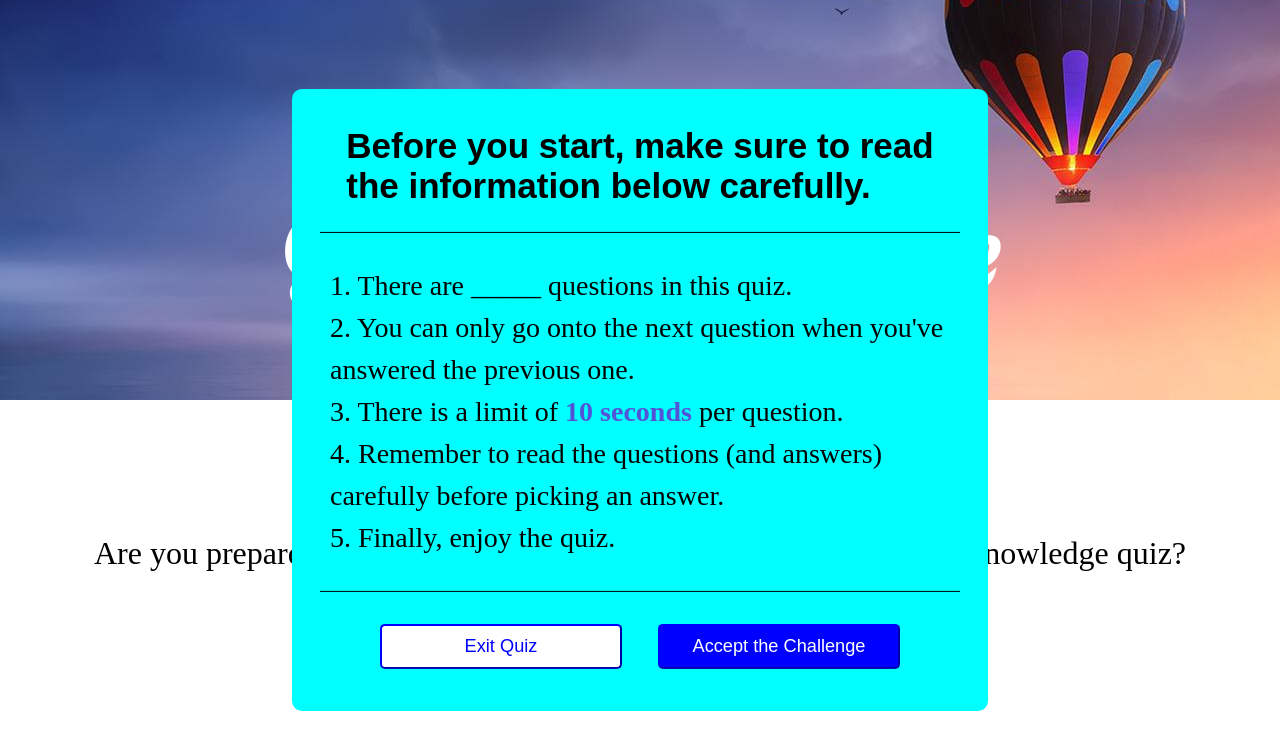
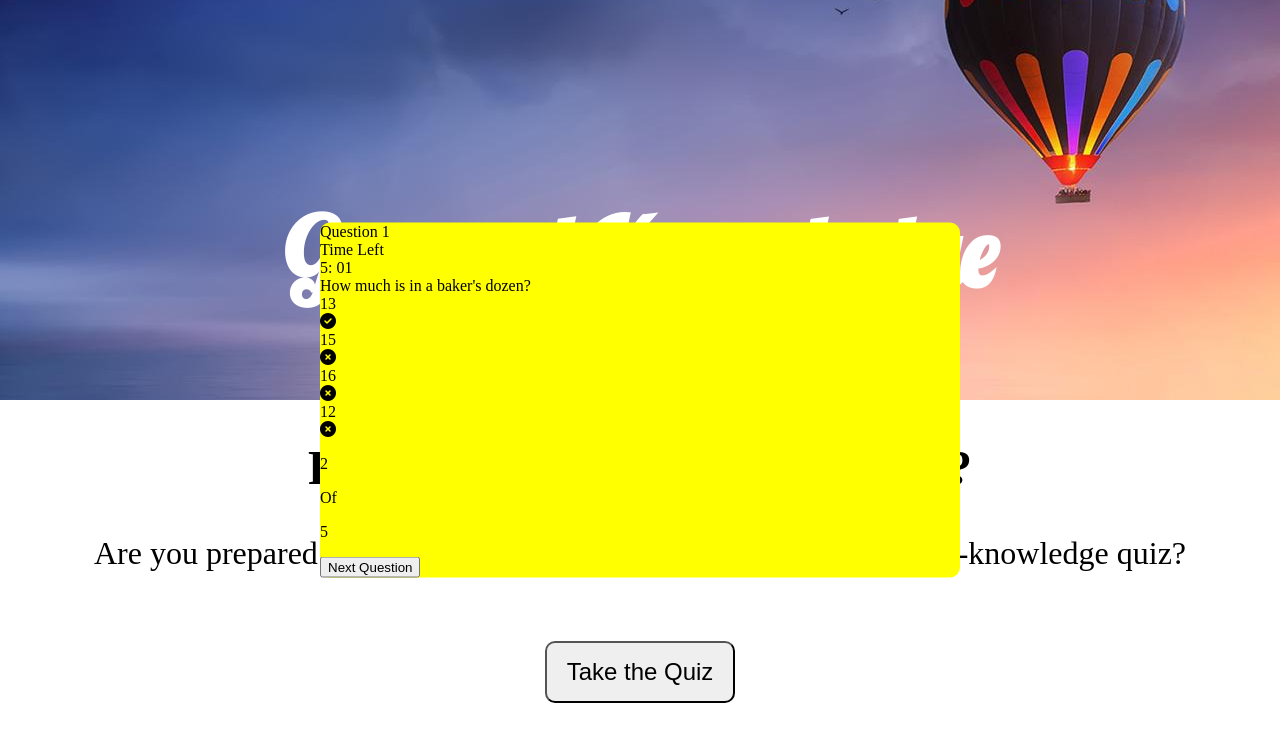
Before and after one commit to CW1224/Test-your-knowledge, a plain HTML site: page index.html in a window 1280 px wide. Drawn offline with Linux system fonts and the light colour scheme.

Commit message:
Adding in the questions and answers that will make up the quiz

```diff
--- a/assets/css/style.css
+++ b/assets/css/style.css
@@ -46,14 +46,19 @@ h1 {
     background-color:rgb(0, 204, 255);
 }
 
-/*Styling the quiz page*/
+/*Styling the box in the middle of the page. This should not change position as you move through the questions.*/
 
-/*Styling the information section on the quiz page.*/
-#information {
+#information, #quiz{
     position:absolute;
     top:50%;
     left:50%;
     transform: translate(-50%,-50%);
+}
+
+/*Styling the information section.*/
+
+#information {
+    display: none;
     font-size: 1.75em;
     padding:1em;
     background-color: aqua;
@@ -61,7 +66,7 @@ h1 {
     width:50%;
 }
 
-#title {
+.title {
     font-size:1.25em;
     border-bottom: 1px solid black;
     padding:0.25em 0.75em 0.75em 0.75em;
@@ -128,3 +133,11 @@ h1 {
     border-color: black;
     color: black;
 }
+
+/*Styling the quiz box, this includes both the questions and the answers.*/
+
+#quiz {
+    background-color: yellow;
+    width:50%;
+    border-radius:10px;
+}
--- a/index.html
+++ b/index.html
@@ -6,6 +6,7 @@
     <meta name="viewport" content="width=device-width, initial-scale=1.0">
     <meta name="description" content="Try your hand at this pool of brain-melting questions!">
     <meta name="keyword" content="quiz brain knowledge fun unique">
+    <script src="https://kit.fontawesome.com/b1d3dda326.js" crossorigin="anonymous"></script>
     <link rel="stylesheet" href="assets/css/style.css">
 
     <title>Brain Melting Questions That No One Can Get 100% In</title>
@@ -28,7 +29,7 @@
             </div>
         </section>
     <section id="information">
-        <div id="title">Before you start, make sure to read the information below carefully.</div>
+        <div class="title">Before you start, make sure to read the information below carefully.</div>
         <br>
         <!--I'll decide on the time and number of questions later on in the project when I've finished the Javascript part.
         This list will give the user an idea on what they should do during the quiz and the things they should look out for.-->
@@ -47,6 +48,42 @@
             </div>
         </div>
     </section>
-    <!--Section for questions and answers.-->
+    <!--Section for questions and answers. This is the heading. This section was influenced by a youtube video.-->
+    <section id="quiz">
+        <div class="ques-num">Question 1</div>
+        <div class="timer">
+            <div class="timer-text">Time Left</div>
+            <div id="count-down">10:00</div>
+        </div>
+        <div>
+            <div class="question-and-text">
+                <span>How much is in a baker's dozen?</span>
+            </div>
+            <div class="option-list">
+                <div class="option">
+                    <span>13</span>
+                    <div class="icon-tick"><i class="fa-solid fa-circle-check"></i></div>
+                </div>
+                <div class="option">
+                    <span>15</span>
+                    <div class="icon-cross"><i class="fa-solid fa-circle-xmark"></i></div>
+                </div>
+                <div class="option">
+                    <span>16</span>
+                    <div class="icon-cross"><i class="fa-solid fa-circle-xmark"></i></div>
+                </div>
+                <div class="option">
+                    <span>12</span>
+                    <div class="icon-cross"><i class="fa-solid fa-circle-xmark"></i></div>
+                </div>
+            </div>
+        </div>
+        <footer>
+            <div class="total-question">
+                <span><p>2</p>Of<p>5</p></span>
+            </div>
+            <button class="next-que">Next Question</button>
+        </footer>
+    </section>
     <script src="assets/js/script.js" text="text/javascript"></script>
 </body>
```
Also changed, not shown: quiz.html (deleted, +0 -50 lines).
